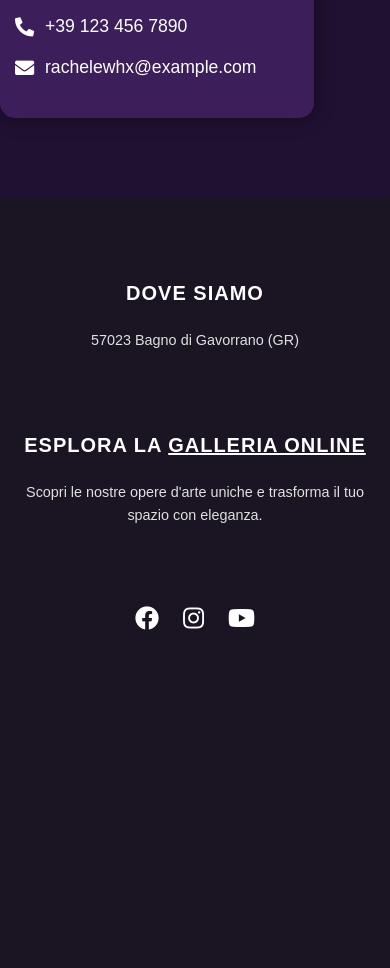
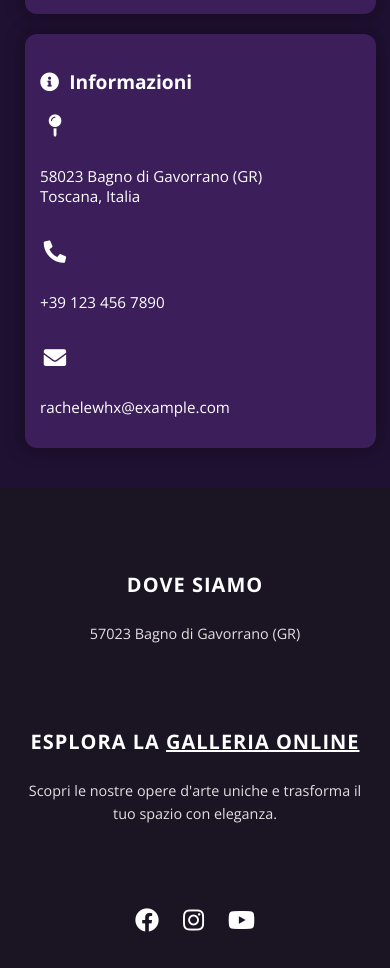
Before and after one commit to OmarF027/sito_quadri, a PHP site: page /contatti.php in a window 390 px wide. Shown: the part 624-1592 px from the top of the page. Before the commit the page ends 1254 px from the top, so only its background shows below. Run offline with PHP 8.4, Linux system fonts and the light colour scheme; some libraries are stand-ins or nearby versions.

Commit message:
Nuove modifiche

```diff
--- a/contatti.php
+++ b/contatti.php
@@ -2,12 +2,12 @@
 <html lang="it">
 <head>
     <meta charset="UTF-8">
-    <meta name="viewport" content="width=device-width, initial-scale=1.0">
-    <meta name="description" content="Scopri le opere di Rachele WHX, artista che crea pezzi esclusivi ed eleganti, trasformando ogni spazio con arte contemporanea unica.">
-    <meta property="og:title" content="Rachele WHX | Arte e Design">
-    <meta property="og:description" content="Scopri le opere uniche di Rachele WHX, artista che fonde creatività e design per trasformare ogni spazio.">
+    <meta name="viewport" content="width=device-width, initial-scale=1.0, maximum-scale=5.0, minimum-scale=1.0">
+    <meta name="description" content="Contatta Rachele WHX, artista specializzata in opere d'arte contemporanea e design unico. Visita il nostro studio in Toscana.">
+    <meta property="og:title" content="Contatti | Rachele WHX Arte e Design">
+    <meta property="og:description" content="Contatta l'artista Rachele WHX per informazioni su opere, collaborazioni e mostre. Studio situato in Toscana, Italia.">
     <meta property="og:image" content="img/quadro1.jpg">
-    <meta property="og:url" content="https://www.rachelewhx.com">
+    <meta property="og:url" content="https://www.rachelewhx.com/contatti">
     <title>Rachele WHX | Contatti</title>
     <link rel="stylesheet" href="css/index.css">
     <link rel="stylesheet" href="css/cards.css">
@@ -16,33 +16,88 @@
     <link rel="stylesheet" href="css/mediaqueries.css">
     <link rel="stylesheet" href="css/footer.css">
     <link rel="stylesheet" href="https://use.fontawesome.com/releases/v5.14.0/css/all.css">
-    <link href="https://fonts.googleapis.com/css2?family=Kumbh+Sans:wght@400;700&display=swap" rel="stylesheet">
+    <link href="https://fonts.googleapis.com/css2?family=Kumbh+Sans:wght@400;700&family=Playfair+Display:wght@700&family=Open+Sans:wght@400;600;700&display=swap" rel="stylesheet">
     <link rel="icon" href="img/favicon.ico" type="image/x-icon">
-    <link rel="preload" href="https://fonts.googleapis.com/css2?family=Playfair+Display:wght@700&family=Open+Sans:wght@400;600;700&display=swap" as="style">
+
+    <style>
+        /* RESPONSIVE FIXES */
+        @media (max-width: 768px) {
+            .contact-grid {
+                grid-template-columns: 1fr !important;
+                gap: 20px !important;
+            }
+
+            .map-responsive {
+                padding-bottom: 100% !important;
+            }
+
+            .contact-header h1 {
+                font-size: 1.8rem !important;
+                margin: 20px 0 !important;
+            }
+
+            .info-item {
+                flex-direction: column !important;
+                align-items: flex-start !important;
+                gap: 8px !important;
+            }
+
+            .map-card,
+            .info-card {
+                margin: 0 10px !important;
+                padding: 20px !important;
+            }
+        }
+
+        @media (max-width: 480px) {
+            .contact-header h1 {
+                font-size: 1.6rem !important;
+            }
+
+            .section-title {
+                font-size: 1.2rem !important;
+            }
+
+            .info-item i {
+                font-size: 1.4rem !important;
+                margin-bottom: 5px;
+            }
+
+            .map-responsive {
+                padding-bottom: 130% !important;
+            }
+
+            .map-card,
+            .info-card {
+                padding: 15px !important;
+                border-radius: 12px !important;
+            }
+        }
+    </style>
 </head>
 
+<body class="contact-page">
     <?php include('header.php'); ?>
 
     <!-- Contact Section -->
     <section class="contact-section">
-    <div class="container" style="max-width: 1200px; margin: 0 auto;">
-
+        <div class="container">
             <div class="contact-header">
                 <h1>Contatti</h1>
             </div>
 
             <div class="contact-grid">
-
                 <!-- Mappa -->
                 <div class="map-card">
                     <h3 class="section-title">
-                    <i class="fas fa-map-marker-alt" style="margin-right: 10px;"></i>Dove ci trovi
+                        <i class="fas fa-map-marker-alt"></i>Dove ci trovi
                     </h3>
                     <div class="map-responsive">
                         <iframe
                             src="https://www.google.com/maps/embed?pb=!1m18!1m12!1m3!1d2466.899256376325!2d10.855862015721085!3d42.9862383327876!2m3!1f0!2f0!3f0!3m2!1i1024!2i768!4f13.1!3m3!1m2!1s0x12d574e0d0228e9f%3A0x99e1c9b94b72702!2s58023%20Bagno%20di%20Gavorrano%20GR!5e0!3m2!1sit!2sit!4v1683234670654!5m2!1sit!2sit"
                             allowfullscreen=""
-                        loading="lazy">
+                            loading="lazy"
+                            aria-label="Mappa della posizione dello studio">
                         </iframe>
                     </div>
                 </div>
@@ -50,41 +105,42 @@
                 <!-- Info -->
                 <div class="info-card">
                     <h3 class="section-title">
-                    <i class="fas fa-info-circle" style="margin-right: 10px;"></i>Informazioni
+                        <i class="fas fa-info-circle"></i>Informazioni
                     </h3>
 
-                <div class="contact-info" style="margin-bottom: 25px;">
-                    <div class="info-item" style="display: flex; align-items: center; margin-bottom: 20px;">
-                        <i class="fas fa-map-pin" style="color: #fff; font-size: 1.2rem; width: 30px;"></i>
-                        <p style="margin: 0; font-size: 1.1rem;">
+                    <div class="contact-info">
+                        <div class="info-item">
+                            <i class="fas fa-map-pin"></i>
+                            <p>
                                 58023 Bagno di Gavorrano (GR)<br>
                                 Toscana, Italia
                             </p>
                         </div>
 
-                    <div class="info-item" style="display: flex; align-items: center; margin-bottom: 20px;">
-                        <i class="fas fa-phone-alt" style="color: #fff; font-size: 1.2rem; width: 30px;"></i>
-                        <p style="margin: 0; font-size: 1.1rem;">
-                            <a href="tel:+391234567890" style="color: #fff; text-decoration: none;">
+                        <div class="info-item">
+                            <i class="fas fa-phone-alt"></i>
+                            <p>
+                                <a href="tel:+391234567890">
                                     +39 123 456 7890
                                 </a>
                             </p>
                         </div>
 
-                    <div class="info-item" style="display: flex; align-items: center;">
-                        <i class="fas fa-envelope" style="color: #fff; font-size: 1.2rem; width: 30px;"></i>
-                        <p style="margin: 0; font-size: 1.1rem;">
-                            <a href="mailto:rachelewhx@example.com" style="color: #fff; text-decoration: none;">
+                        <div class="info-item">
+                            <i class="fas fa-envelope"></i>
+                            <p>
+                                <a href="mailto:rachelewhx@example.com">
                                     rachelewhx@example.com
                                 </a>
                             </p>
                         </div>
                     </div>
                 </div>
-
             </div>
         </div>
     </section>
+
+    <?php include('footer.php'); ?>
 
     <script>
         // Menu Toggle
@@ -95,6 +151,14 @@
             menuToggle.classList.toggle('active');
             menuLinks.classList.toggle('active');
         });
+
+        // Chiudi menu al click su item
+        document.querySelectorAll('.nav-links a').forEach(link => {
+            link.addEventListener('click', () => {
+                menuToggle.classList.remove('active');
+                menuLinks.classList.remove('active');
+            });
+        });
     </script>
-
-<?php include('footer.php'); ?>
+</body>
+</html>
--- a/css/cards.css
+++ b/css/cards.css
@@ -117,3 +117,9 @@
         transform: translateY(0);
     }
 }
+
+@media screen and (max-height: 500px) {
+    .cards-container {
+      grid-template-columns: repeat(3, 1fr);
+    }
+  }
--- a/css/contatti.css
+++ b/css/contatti.css
@@ -1,37 +1,58 @@
 /* Contatti specific styles */
 body {
-    background-color: #2e1a47; /* Midnight Purple */
-    color: #fff; /* Testo bianco */
-    font-family: Arial, sans-serif;
+  background-color: #2e1a47;
+  color: #fff;
+  font-family: 'Open Sans', sans-serif;
 }
 
 @keyframes slideIn {
-    0% {
-      transform: translateX(-100%);
-      opacity: 0;
-    }
-    100% {
-      transform: translateX(0);
-      opacity: 1;
-    }
+  0% { transform: translateX(-100%); opacity: 0; }
+  100% { transform: translateX(0); opacity: 1; }
 }
 
 @keyframes zoomFade {
-    0% {
-      transform: scale(0.8);
+  0% { transform: scale(0.8); opacity: 0; }
+  100% { transform: scale(1); opacity: 1; }
+}
+
+.contact-section {
+  padding: 40px 0;
+  background-color: #1f1132;
+}
+
+.container {
+  width: 95%;
+  max-width: 1200px;
+  margin: 0 auto;
+  padding: 0 15px;
+}
+
+.contact-header {
+  text-align: center;
+  margin-bottom: 30px;
+}
+
+.contact-header h1 {
+  font-size: 2.5rem;
+  margin: 0 auto;
+  animation: slideIn 1s ease forwards;
+  animation-delay: 0.3s;
+  transform: translateX(-100%);
   opacity: 0;
+  width: fit-content;
 }
-    100% {
-      transform: scale(1);
-      opacity: 1;
-    }
+
+.contact-grid {
+  display: grid;
+  grid-template-columns: 1fr;
+  gap: 30px;
 }
 
 .map-card,
 .info-card {
-    background: #3b1e5a; /* Un'ombra più scura di Midnight Purple */
+  background: #3b1e5a;
   border-radius: 15px;
-    padding: 30px;
+  padding: 25px;
   box-shadow: 0 0 20px rgba(0, 0, 0, 0.4);
   opacity: 0;
   transform: scale(0.8);
@@ -39,23 +60,29 @@ body {
   transition: all 0.4s ease;
 }
 
-  .map-card {
-    animation-delay: 0.8s;
-  }
-
-  .info-card {
-    animation-delay: 1s;
-  }
+.map-card { animation-delay: 0.8s; }
+.info-card { animation-delay: 1s; }
 
 .map-card:hover,
 .info-card:hover {
-    transform: scale(1.05);
-    box-shadow: 0 0 30px rgba(138, 43, 226, 0.6), 0 0 60px rgba(138, 43, 226, 0.2); /* Viola chiaro */
+  transform: scale(1.02);
+  box-shadow: 0 0 30px rgba(138, 43, 226, 0.6);
+}
+
+.section-title {
+  font-size: 1.5rem;
+  margin-bottom: 20px;
+  display: flex;
+  align-items: center;
+}
+
+.section-title i {
+  margin-right: 10px;
 }
 
 .map-responsive {
   position: relative;
-    padding-bottom: 75%;
+  padding-bottom: 56.25%; /* 16:9 aspect ratio */
   border-radius: 10px;
   overflow: hidden;
 }
@@ -69,75 +96,56 @@ body {
   border: 0;
 }
 
-  h1,
-  h2,
-  h3,
-  p,
-  a {
-    color: #fff; /* Tutti i testi principali in bianco */
+.contact-info {
+  display: flex;
+  flex-direction: column;
+  gap: 20px;
 }
 
-  h1 {
-    font-size: 3.5rem;
-    margin: 0 auto;
-    padding: 0 20px;
-    animation: slideIn 1s ease forwards;
-    animation-delay: 0.3s;
-    transform: translateX(-100%);
-    opacity: 0;
-    width: fit-content;
-    text-shadow: none; /* Rimuove il glow dal testo */
+.info-item {
+  display: flex;
+  align-items: center;
+  gap: 15px;
 }
 
-  h2 {
-    font-size: 1.8rem;
-    margin: 10px auto 0;
-    padding: 0 20px;
-    animation: slideIn 1s ease forwards;
-    animation-delay: 0.6s;
-    transform: translateX(-100%);
-    opacity: 0;
-    width: fit-content;
-    text-shadow: none; /* Rimuove il glow dal testo */
-  }
-
-  h3 {
-    margin-bottom: 25px;
-    font-size: 1.5rem;
+.info-item i {
+  font-size: 1.2rem;
+  min-width: 30px;
+  text-align: center;
 }
 
 .contact-info a {
-    color: #fff; /* Tutti i link in bianco */
+  color: #fff;
   text-decoration: none;
+  transition: color 0.3s ease;
 }
 
 .contact-info a:hover {
+  color: #b38cff;
   text-decoration: underline;
 }
 
+/* Desktop styles */
+@media (min-width: 768px) {
   .contact-section {
       padding: 80px 0;
-    background-color: #1f1132;
   }
 
   .contact-grid {
-    display: grid;
-    grid-template-columns: 1fr 1fr;
+      grid-template-columns: repeat(2, 1fr);
       gap: 40px;
-    align-items: start;
+  }
+
+  .contact-header h1 {
+      font-size: 3.5rem;
   }
 
   .section-title {
       font-size: 2rem;
-    color: #fff;
-    margin-bottom: 20px;
-    display: flex;
-    align-items: center;
   }
 
-  .contact-header {
-    text-align: center;
-    margin-bottom: 40px;
-    color: #fff;
-    font-size: 2.5rem;
+  .map-card,
+  .info-card {
+      padding: 30px;
   }
+}
--- a/css/mediaqueries.css
+++ b/css/mediaqueries.css
@@ -1,60 +1,137 @@
-/* MEDIA QUERIES */
-
-/* Layout per desktop */
-@media screen and (min-width: 1024px) {
-    .contact-grid {
+@media screen and (max-width: 960px) {
+    .navbar__container {
       display: flex;
       justify-content: space-between;
-        gap: 40px;
-        flex-wrap: wrap; /* Consente alle card di "avvolgersi" se necessario */
+      align-items: center; /* Aggiunto per allineare verticalmente gli elementi */
+      height: 80px;
+      z-index: 100; /* Aumentato z-index per sovrastare altri elementi */
+      width: 100%;
+      max-width: 1300px;
+      padding: 0;
+      position: relative; /* Aggiunto per il posizionamento assoluto dei figli */
     }
 
-    .map-card, .info-card {
-        flex: 1 1 48%; /* Ogni card occupa il 48% della larghezza disponibile */
-        box-sizing: border-box;
+    .navbar__menu {
+      display: grid;
+      grid-template-columns: auto;
+      margin: 0;
+      width: 100%;
+      position: absolute;
+      top: -1000px;
+      left: 0; /* Assicura l'allineamento a sinistra */
+      opacity: 0;
+      transition: all 0.5s ease;
+      height: auto; /* Modificato per adattarsi al contenuto */
+      min-height: 50vh; /* Altezza minima invece di fissa */
+      z-index: -1;
+      background: #131313; /* Spostato qui per evitare sfarfallii */
     }
 
-    .map-card, .info-card {
-        margin-bottom: 20px; /* Spazio tra le card */
+    .navbar__menu.active {
+      top: 100%; /* Posizionato sotto la navbar */
+      opacity: 1;
+      z-index: 99;
+      padding: 20px 0; /* Aggiunto spazio interno */
+    }
+
+    #navbar__logo {
+      padding-left: 25px;
+      z-index: 100; /* Mantiene il logo sopra il menu */
+    }
+
+    .navbar__toggle {
+      display: block; /* Assicura la visibilità */
+      position: absolute;
+      right: 20px;
+      top: 50%;
+      transform: translateY(-50%); /* Centratura verticale */
+      cursor: pointer;
+    }
+
+    .navbar__toggle .bar {
+      width: 25px;
+      height: 3px;
+      margin: 5px auto;
+      transition: all 0.3s ease-in-out;
+      background: #fff;
+      display: block;
+    }
+
+    .navbar__item {
+      width: 100%;
+      text-align: center;
+    }
+
+    .navbar__links {
+      padding: 1.5rem; /* Ridotto padding per schermi piccoli */
+      width: 100%;
+      display: block; /* Sostituito table con block */
+    }
+
+    .navbar__btn {
+      padding: 1rem 0;
+    }
+
+    .button {
+      width: 60%; /* Larghezza ridotta per mobile */
+      height: 60px;
+      margin: 0 auto;
+    }
+
+    /* Animazione hamburger menu corretta */
+    #mobile-menu.is-active .bar:nth-child(1) {
+      transform: translateY(8px) rotate(45deg);
+    }
+
+    #mobile-menu.is-active .bar:nth-child(2) {
+      opacity: 0;
+    }
+
+    #mobile-menu.is-active .bar:nth-child(3) {
+      transform: translateY(-8px) rotate(-45deg);
     }
   }
 
-/* Layout per tablet (tra 768px e 1024px) */
-@media screen and (max-width: 1024px) and (min-width: 768px) {
-    .contact-grid {
-        display: flex;
-        flex-wrap: wrap;
-        gap: 30px;
+  @media (max-width: 768px) {
+    .contact-header h1 {
+        font-size: 2rem;
+        padding: 0 15px;
     }
 
-    .map-card, .info-card {
-        flex: 1 1 100%; /* Ogni card occuperà tutta la larghezza su tablet */
+    .section-title {
+        font-size: 1.3rem;
+    }
+
+    .info-item {
+        font-size: 0.95rem;
+    }
+
+    .map-responsive {
+        padding-bottom: 75%;
+    }
+
+    .contact-grid {
+        gap: 25px;
     }
 }
 
-/* Layout per dispositivi mobili (fino a 767px) */
-@media screen and (max-width: 767px) {
-    .contact-grid {
-        display: flex;
-        flex-direction: column; /* Una sola colonna su mobile */
-        gap: 20px;
+@media (max-width: 480px) {
+    .contact-header h1 {
+        font-size: 1.75rem;
     }
 
-    .map-card, .info-card {
-        flex: 1 1 100%; /* Ogni card occupa il 100% della larghezza */
-        padding: 15px; /* Aggiungi padding per migliorare la leggibilità */
+    .info-item {
+        flex-direction: column;
+        align-items: flex-start;
+        gap: 8px;
     }
 
-    /* Ridimensiona il testo per dispositivi mobili */
-    h1 {
-        font-size: 2.5rem;
+    .info-item i {
+        font-size: 1.4rem;
     }
 
-    h2 {
-        font-size: 1.6rem;
-    }
-
-    h3 {
-        font-size: 1.4rem;
+    .map-card,
+    .info-card {
+        padding: 20px;
     }
 }
```
Also changed, not shown: cards.php (+29 -0 lines). Lines whose indentation alone changed are shown as unchanged.
